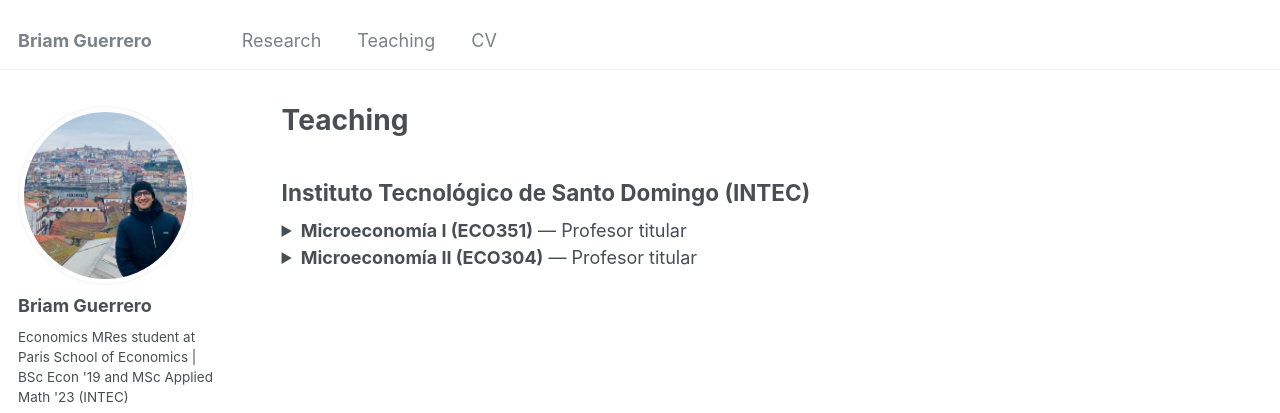
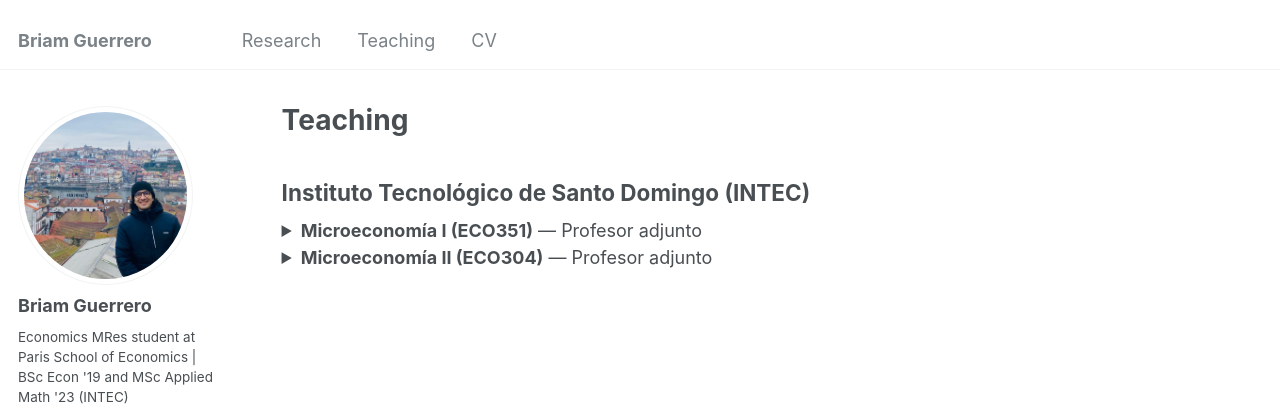
Before and after one commit to briamguerrerob/briamguerrerob.github.io, a Jekyll site: the page built from _pages/teaching.md, in a window 1280 px wide. Shown: the top 413 px of the page. Built offline with Jekyll 4.4.1, drawn with Linux system fonts in a browser that asks for light colours.

Commit message:
Update teaching.md

```diff
--- a/_pages/teaching.md
+++ b/_pages/teaching.md
@@ -10,7 +10,7 @@ author_profile: true
 ## Instituto Tecnológico de Santo Domingo (INTEC)
 
 <details markdown="1">
-<summary><strong>Microeconomía I (ECO351)</strong> — Profesor titular</summary>
+<summary><strong>Microeconomía I (ECO351)</strong> — Profesor adjunto</summary>
 
 - **Trimestre:** Noviembre 2025 – Enero 2026
 
@@ -26,7 +26,7 @@ author_profile: true
 
 
 <details markdown="1">
-<summary><strong>Microeconomía II (ECO304)</strong> — Profesor titular</summary>
+<summary><strong>Microeconomía II (ECO304)</strong> — Profesor adjunto</summary>
 
 - **Trimestre:** Noviembre 2025 – Enero 2026
 
```
